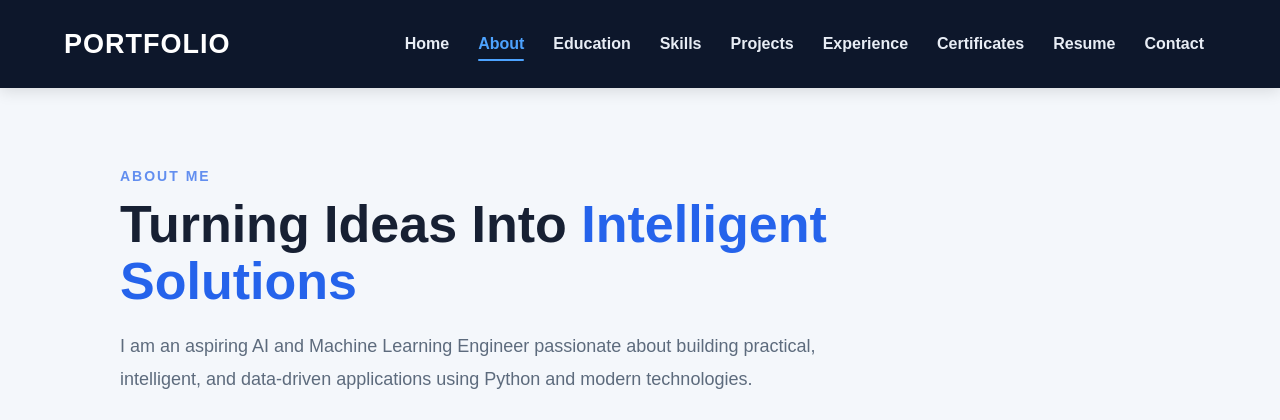
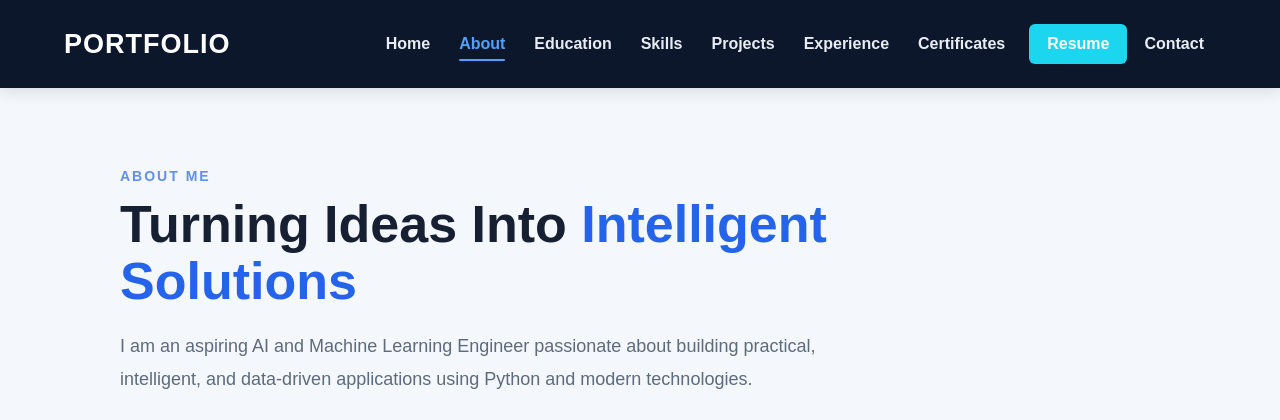
Before and after one commit to vikashkumar97983282-glitch/Portfolio, a Flask app: page /about in a window 1280 px wide. Shown: the top 420 px of the page. Run offline with Flask 3, Linux system fonts and the light colour scheme.

Commit message:
add resume button on resume navbar.

```diff
--- a/app/static/css/style.css
+++ b/app/static/css/style.css
@@ -146,7 +146,7 @@ body {
 ========================================================= */
 
 .resume-btn {
-    /* background: #4da3ff; */
+    background: #1cd5ee;
 
     color: white !important;
 
@@ -158,9 +158,8 @@ body {
 }
 
 .resume-btn:hover {
-    /* background: #328ee8; */
-
-    /* color: white !important; */
+    background: #27eb52;
+
 
     color: #4da3ff;
 
--- a/app/templates/base.html
+++ b/app/templates/base.html
@@ -69,7 +69,7 @@
 
                 <!-- Resume Button -->
                 <a href="{{ url_for('resume.resume') }}"
-                   class="{% if request.endpoint == 'resume.resume' %}active{% endif %}">
+                   class="resume-btn">
                     Resume
                 </a>
 
```
